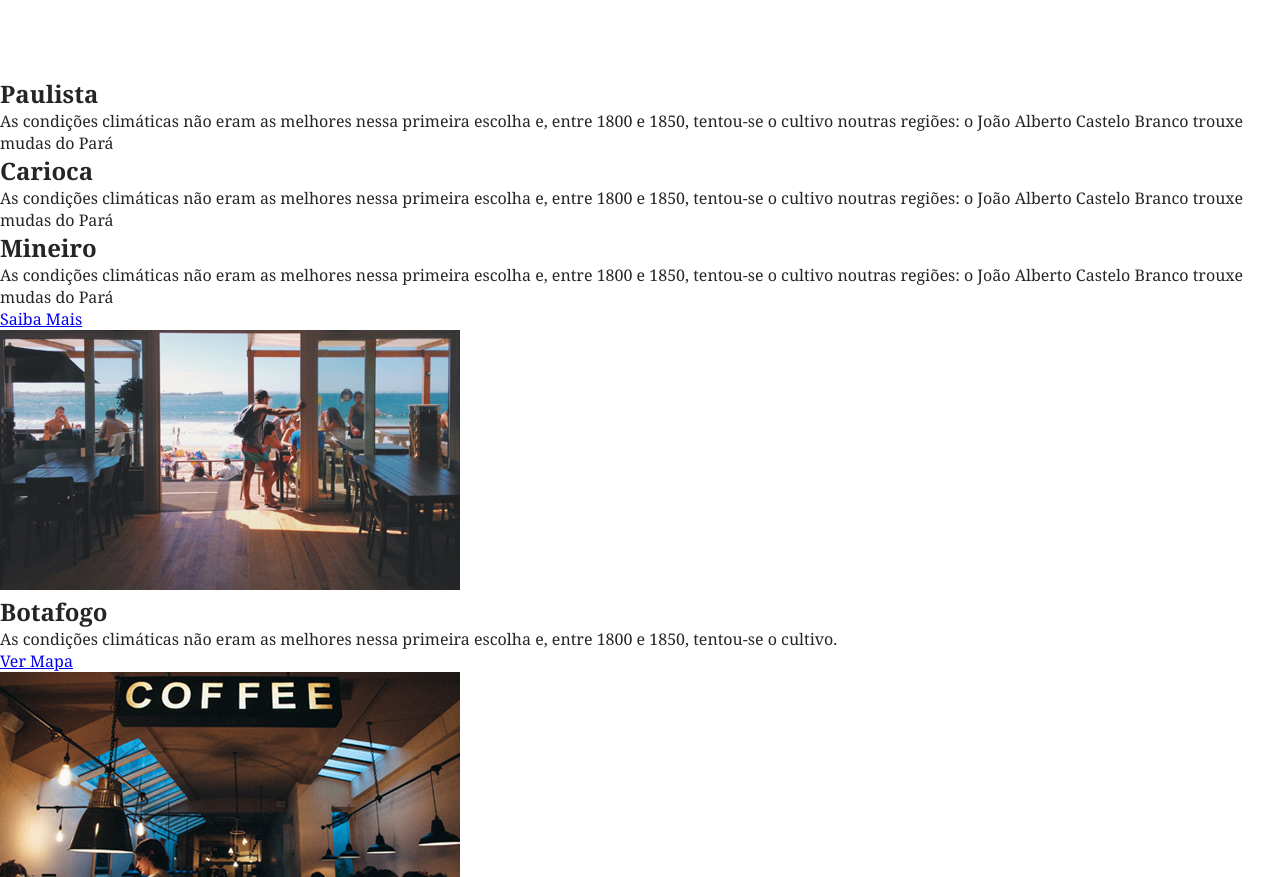
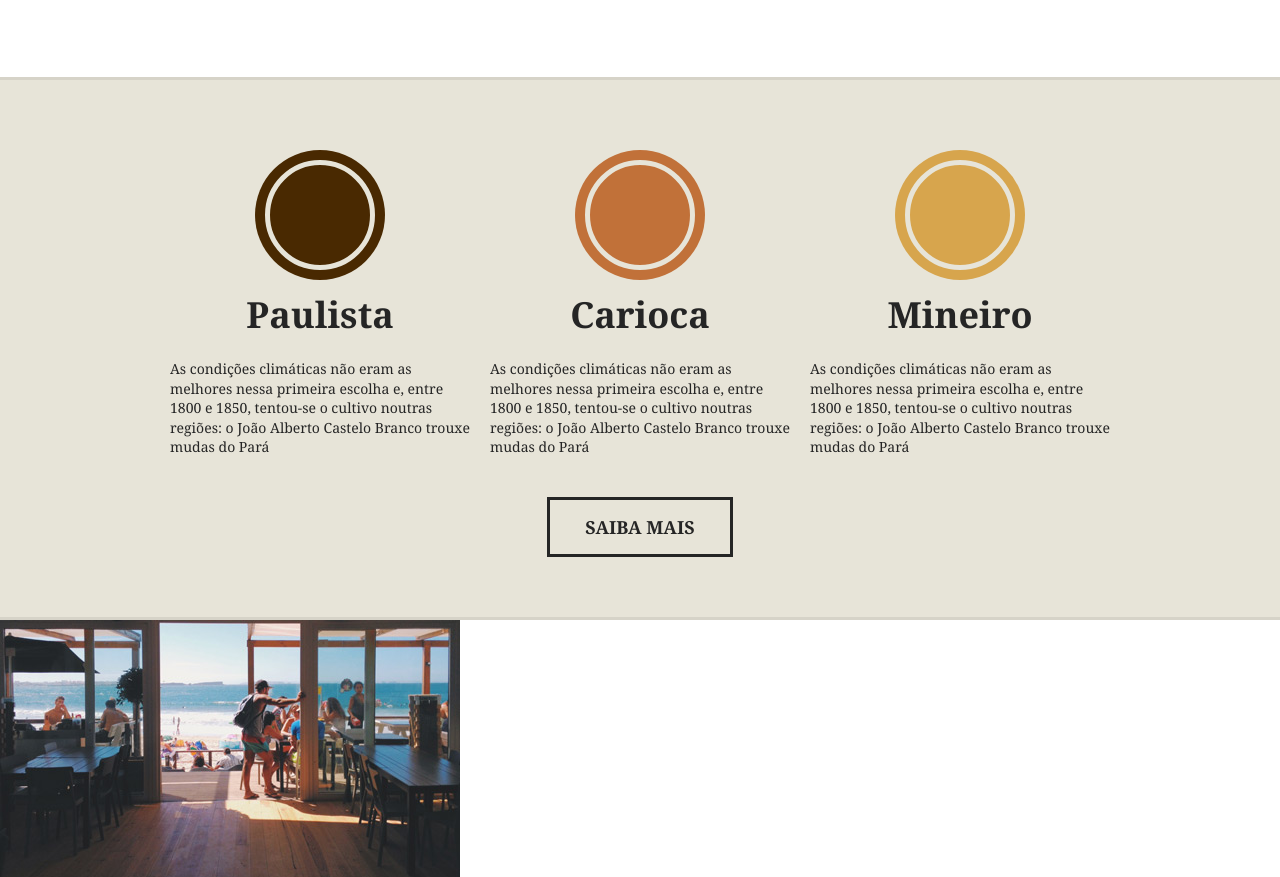
Before and after one commit to m3nininho/brafe-puro, a plain HTML site: page index.html in a window 1280 px wide. Shown: the part 1201-2078 px from the top of the page. Drawn offline with Linux system fonts and the light colour scheme.

Commit message:
finalized the products part

```diff
--- /dev/null
+++ b/css/produtos.css
@@ -0,0 +1,62 @@
+.produtos {
+    background: #e7e4d8;
+    padding: 60px 0;
+    border-top:3px solid #d6d3c8;
+    border-bottom: 3px solid #d6d3c8;;
+}
+.produtos-container{
+    max-width: 960px;
+    margin: 0 auto;
+}
+.produtos-container::before, .produtos-container::after{
+    content: '';
+    display: table;
+    clear: both;
+}
+.produtos-item {
+    width: 300px;
+    float: left;
+    margin: 0 10px 20px 10px;
+}
+.produtos-item h2{
+    text-align: center;
+    font-size: 2.25em;
+    margin-bottom: 20px;
+}
+.produtos-item h2::before{
+    content: '';
+    display: block;
+    width: 100px;
+    height: 100px;
+    background: currentColor;
+    border-radius: 50%;
+    margin: 20px auto;
+    border: 5px solid #e7e4d8;
+    box-shadow: 0 0 0 10px currentColor;
+}
+h2.produtos-paulista::before{
+    color: #492901;
+}
+h2.produtos-carioca::before{
+    color: #c17139;
+}
+h2.produtos-mineiro::before{
+    color: #d7a54d;
+}
+.produtos-item p{
+    font-size: 0.875em;
+    line-height: 1.4em;
+}
+.produtos-btn{
+    width: 180px;
+    border: 3px solid;
+    color: #252525;
+    text-decoration: none;
+    display: block;
+    font-size: 1.125em;
+    font-weight: bold;
+    text-transform: uppercase;
+    text-align: center;
+    padding: 15px 0;
+    margin:20px auto 0 auto;
+}
--- a/css/style.css
+++ b/css/style.css
@@ -2,3 +2,4 @@
 @import url('../css/menu.css');
 @import url('../css/introducao.css');
 @import url('../css/sobre.css');
+@import url('../css/produtos.css');
--- a/index.html
+++ b/index.html
@@ -44,22 +44,22 @@
 aente quente, mas também pode ser consumido gelado. Ele é um estimulante, por possuir cafeína — geralmente 80 a 140 mg para cada 207 ml dependendo do método de preparação.</p>
 	</section>
 
-	<section>
-		<div>
-			<div>
-				<h2>Paulista</h2>
+	<section class="produtos">
+		<div class="produtos-container">
+			<div class="produtos-item">
+				<h2 class="produtos-paulista">Paulista</h2>
 				<p>As condições climáticas não eram as melhores nessa primeira escolha e, entre 1800 e 1850, tentou-se o cultivo noutras regiões: o João Alberto Castelo Branco trouxe mudas do Pará</p>
 			</div>
-			<div>
-				<h2>Carioca</h2>
+			<div class="produtos-item">
+				<h2 class="produtos-carioca">Carioca</h2>
 				<p>As condições climáticas não eram as melhores nessa primeira escolha e, entre 1800 e 1850, tentou-se o cultivo noutras regiões: o João Alberto Castelo Branco trouxe mudas do Pará</p>
 			</div>
-			<div>
-				<h2>Mineiro</h2>
+			<div class="produtos-item">
+				<h2 class="produtos-mineiro">Mineiro</h2>
 				<p>As condições climáticas não eram as melhores nessa primeira escolha e, entre 1800 e 1850, tentou-se o cultivo noutras regiões: o João Alberto Castelo Branco trouxe mudas do Pará</p>
 			</div>
 		</div>
-		<a href="#">Saiba Mais</a>
+		<a class="produtos-btn" href="#">Saiba Mais</a>
 	</section>
 
 	<section>
```
